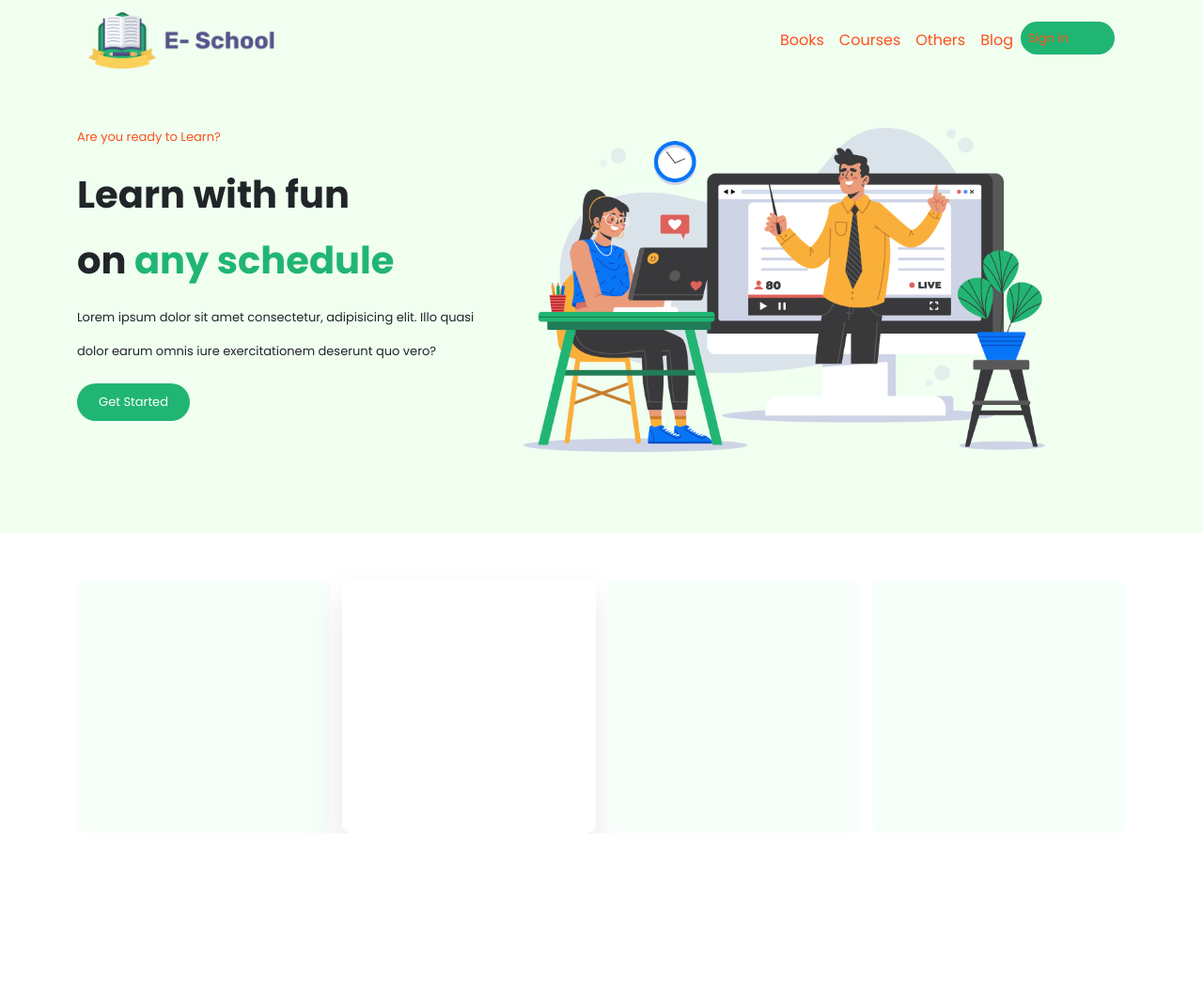
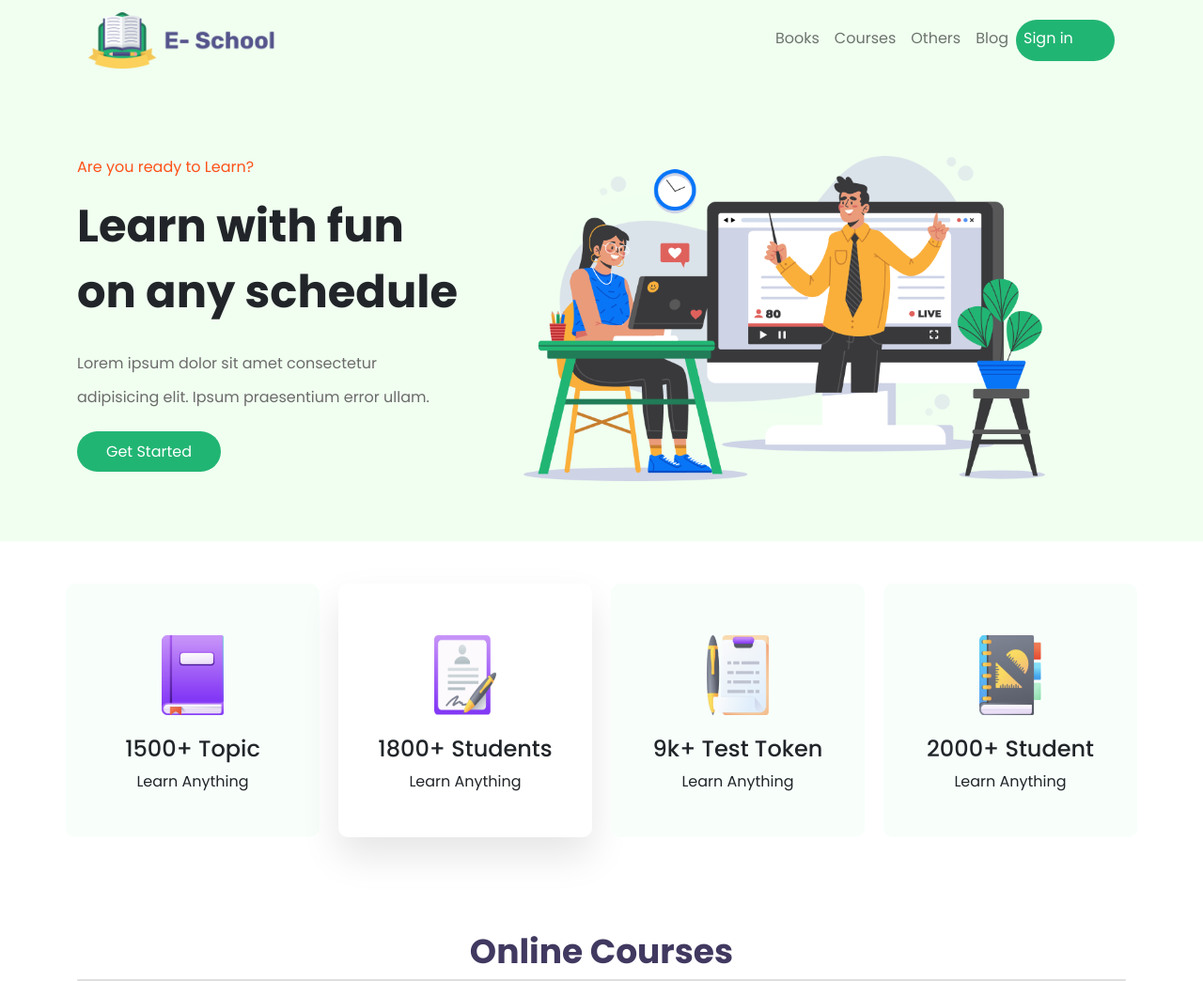
Before and after one commit to asrafnaim110/e-school, a plain HTML site: page index.html in a window 1280 px wide. Shown: the whole page at 94% size. Before the commit the page ends 887 px from the top, so only its background shows below. Drawn offline with nearby package versions, Linux system fonts and the light colour scheme.

Commit message:
half complete

```diff
--- a/index.html
+++ b/index.html
@@ -1,19 +1,22 @@
 <!DOCTYPE html>
 <html lang="en">
+
 <head>
   <meta charset="UTF-8">
   <meta http-equiv="X-UA-Compatible" content="IE=edge">
   <meta name="viewport" content="width=device-width, initial-scale=1.0">
   <title>E-School</title>
-    <link href="https://cdn.jsdelivr.net/npm/bootstrap@5.1.3/dist/css/bootstrap.min.css" rel="stylesheet" integrity="sha384-1BmE4kWBq78iYhFldvKuhfTAU6auU8tT94WrHftjDbrCEXSU1oBoqyl2QvZ6jIW3" crossorigin="anonymous">
+  <link href="https://cdn.jsdelivr.net/npm/bootstrap@5.1.3/dist/css/bootstrap.min.css" rel="stylesheet"
+    integrity="sha384-1BmE4kWBq78iYhFldvKuhfTAU6auU8tT94WrHftjDbrCEXSU1oBoqyl2QvZ6jIW3" crossorigin="anonymous">
   <link rel="stylesheet" href="style.css">
-    <link href="https://fonts.googleapis.com/css2?family=Poppins:ital,wght@0,300;0,400;0,500;0,600;0,700;0,800;0,900;1,600&display=swap" rel="stylesheet">
+  <link
+    href="https://fonts.googleapis.com/css2?family=Poppins:ital,wght@0,300;0,400;0,500;0,600;0,700;0,800;0,900;1,600&display=swap"
+    rel="stylesheet">
+</head>
 
-</head>
 <body>
-  <div class="background_color">
-
-
+<section id="top_part">
+  <div class="bg">
   <header class="container">
     <nav class="navbar navbar-expand-lg navbar-light">
       <div class="container-fluid">
@@ -35,44 +38,104 @@
             <li class="nav-item">
               <a class="nav-link" href="#">Blog</a>
             </li>
-            <li class="nav-item sign_in_Btn">
-              <a class="nav-link" href="#">Sign in</a>
+            <li class="nav-item" >
+              <a class="nav-link" id="sign_in_btn" href="#" >Sign in</a>
             </li>
           </ul>
         </div>
       </div>
     </nav>
   </header>
-  <section class="container banner_part">
+  <div class=" container banner">
     <div class="row">
       <div class="col-md-5">
-        <div id="red_text">
+        <div class="red_text">
           <p>Are you ready to Learn?</p>
         </div>
-        <h1 id="text">Learn with fun <br> on <span id="text_color">any schedule</span></h1>
-        <p id="banner_lorem">Lorem ipsum dolor sit amet consectetur, adipisicing elit. Illo quasi dolor earum omnis iure exercitationem deserunt quo vero?</p>
-        <div class="get_started_btn">
-          <button> Get Started</button>
+        <div class="title_text">
+          <h1>Learn with fun on any schedule</h1>
+        </div>
+        <div class="subtitle_text">
+          <p>Lorem ipsum dolor sit amet consectetur adipisicing elit. Ipsum praesentium error ullam.</p>
+        </div>
+        <div class="started_b">
+          <button class="started_btn">Get Started</button>
         </div>
       </div>
       <div class="col-md-7">
-        <div class="banner_img">
-          <img src="images/Photos/Illustration.png"  alt="Photos" class=" img-fluid">
+        <div class="banner_img img-fluid">
+          <img src="images/Photos/Illustration.png" alt="">
+        </div>
+      </div>
     </div>
   </div>
 </div>
 </section>
+
+<section id="categories_part">
+  <div class="container categories">
+    <div class="row d-flex justify-content-between">
+      <div class="col-md-3 box">
+        <div class="icon d-flex justify-content-center">
+          <img src="images/ICON/book.png" alt="icon">
         </div>
-
-
-<section id="book_icon">
-  <div class="container d-flex justify-content-between">
-    <div class="box box-1"></div>
-    <div class="box box-2"></div>
-    <div class="box box-3"></div>
-    <div class="box box-4"></div>
+        <div class="icon_title d-flex justify-content-center">
+          <h4>1500+ Topic</h4>
+        </div>
+        <div class="icon_subtitle d-flex justify-content-center">
+          <p>Learn Anything</p>
+        </div>
+      </div>
+      <div class="col-md-3 box" id="box_2">
+        <div class="icon d-flex justify-content-center">
+          <img src="images/ICON/Student.png" alt="icon">
+        </div>
+        <div class="icon_title d-flex justify-content-center">
+          <h4>1800+ Students</h4>
+        </div>
+        <div class="icon_subtitle d-flex justify-content-center">
+          <p>Learn Anything</p>
+        </div>
+      </div>
+      <div class="col-md-3 box">
+        <div class="icon d-flex justify-content-center">
+          <img src="images/ICON/Test.png" alt="icon">
+        </div>
+        <div class="icon_title d-flex justify-content-center">
+          <h4>9k+ Test Token</h4>
+        </div>
+        <div class="icon_subtitle d-flex justify-content-center">
+          <p>Learn Anything</p>
+        </div>
+      </div>
+      <div class="col-md-3 box">
+        <div class="icon d-flex justify-content-center">
+          <img src="images/ICON/Students.png" alt="icon">
+        </div>
+        <div class="icon_title d-flex justify-content-center">
+          <h4>2000+ Student</h4>
+        </div>
+        <div class="icon_subtitle d-flex justify-content-center">
+          <p>Learn Anything</p>
+        </div>
+      </div>
+    </div>
   </div>
 </section>
-    <script src="https://cdn.jsdelivr.net/npm/bootstrap@5.1.3/dist/js/bootstrap.bundle.min.js" integrity="sha384-ka7Sk0Gln4gmtz2MlQnikT1wXgYsOg+OMhuP+IlRH9sENBO0LRn5q+8nbTov4+1p" crossorigin="anonymous"></script>
+<section id="online_courses">
+  <div class="container">
+    <div class="online_course_title d-flex justify-content-center">
+      <h1>Online Courses</h1>
+    </div>
+    <div class="card">
+
+    </div>
+  </div>
+</section>
+
+  <script src="https://cdn.jsdelivr.net/npm/bootstrap@5.1.3/dist/js/bootstrap.bundle.min.js"
+    integrity="sha384-ka7Sk0Gln4gmtz2MlQnikT1wXgYsOg+OMhuP+IlRH9sENBO0LRn5q+8nbTov4+1p" crossorigin="anonymous">
+  </script>
 </body>
+
 </html>
--- a/style.css
+++ b/style.css
@@ -1,83 +1,93 @@
 body{
     font-family: 'Poppins', sans-serif;
 }
-.background_color{
-    height: 567px;
+.bg{
+    height: 576px;
     width: 100%;
     background-color: #F0FFF0;
+    padding: 0px;
+    margin: 0px;
 }
 #logo{
+    width: 200px;
     height: 60px;
-    width: 200px;
 }
-.sign_in_Btn{
-    text-decoration: none;
+#navbarNav{
+    font-size: 16px;
+    font-weight: 400;
+    color: black
+}
+#sign_in_btn{
     color: white;
+    width: 105px;
+    height: 44px;
     background-color: #21B573;
-    border: none;
-    border-radius: 20px;
-    height: 35px;
-    width: 100px;
-    cursor: pointer;
-    font-size: small;
+    border-radius: 33px;
 }
-#red_text{
+.banner{
+    padding-top: 80px;
+}
+.red_text{
+    font-size: 16px;
     color: #FD511A;
-    font-size: small;
+    line-height: 24px;
 }
-#banner_lorem{
-    font-size: small;
-    line-height: 36px;
-}
-#text_color{
-    color: #21B573;
-}
-#text{
+.title_text h1{
+    width: 405px;
+    height: 140px;
+    font-size: 48px;
     font-weight: 700;
     line-height: 70px;
 }
-.banner_part{
-    padding-top: 50px;
+.subtitle_text{
+    width: 403px;
+    height: 85px;
+    line-height: 36px;
+    font-size: 16px;
+    color: #6C6B6B;
+    padding-top: 15px;
+}
+.started_btn{
+    width: 153px;
+    height: 43px;
+    background-color: #21B573;
+    border-radius: 33px;
+    border: none;
+    text-decoration: none;
+    color: white;
+    margin-top: 20px;
 }
 .banner_img img{
-    height: 345px;
     width: 555px;
+    height: 346px;
 }
-#navbarNav ul>li>a{
-    color: #FD511A;
-}
-#book_icon{
-    padding-top: 50px;
-}
-.icon_box{
-    height: 270px;
-    width: 270px;
-    background-color: #F8FFFB;
-}
-.icon_box img{
-    height: 85px;
-    width: 65px;
-}
-.get_started_btn button{
-    text-decoration: none;
-    color: white;
-    background-color: #21B573;
-    border: none;
-    border-radius: 20px;
-    height: 40px;
-    width: 120px;
-    cursor: pointer;
-    font-size: small;
+.categories{
+    padding-top: 45px;
 }
 .box{
-    display: flex;
-    float: left;
+    width: 270px;
     height: 270px;
-    width: 270px;
+    background-color: #F8FFFB;
     border-radius: 10px;
-    background-color: #F8FFFB;
+    margin-left: px;
 }
-.box-2{
-    background: #FFFFFF;
-box-shadow: 0px 20px 40px rgba(0, 0, 0, 0.1);
+.icon img{
+    width: 66px;
+    height: 85px;
+    margin-top: 55px;
 }
+.icon_title{
+    padding-top: 22px;
+}
+#box_2{
+    background-color: white;
+    box-shadow: 0px 20px 40px rgba(0, 0, 0, 0.1);
+}
+#online_courses{
+    padding-top: 100px;
+}
+.online_course_title h1{
+    color: #413960;
+    font-size: 36px;
+    font-weight: 700;
+}
```
Lines whose indentation alone changed are shown as unchanged.
